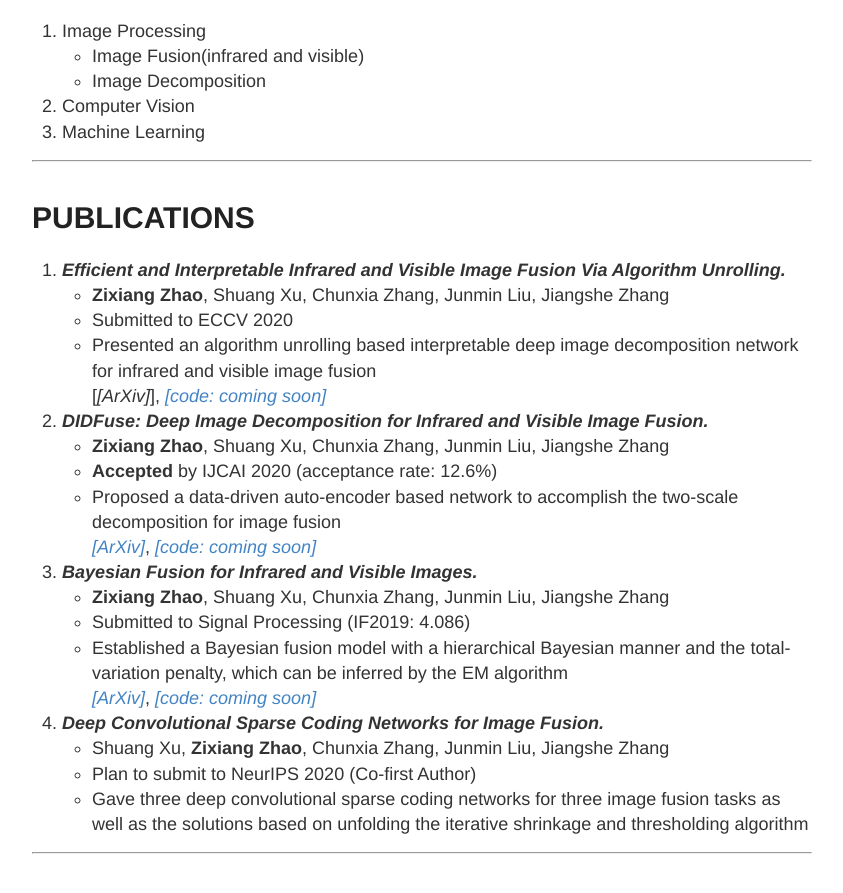
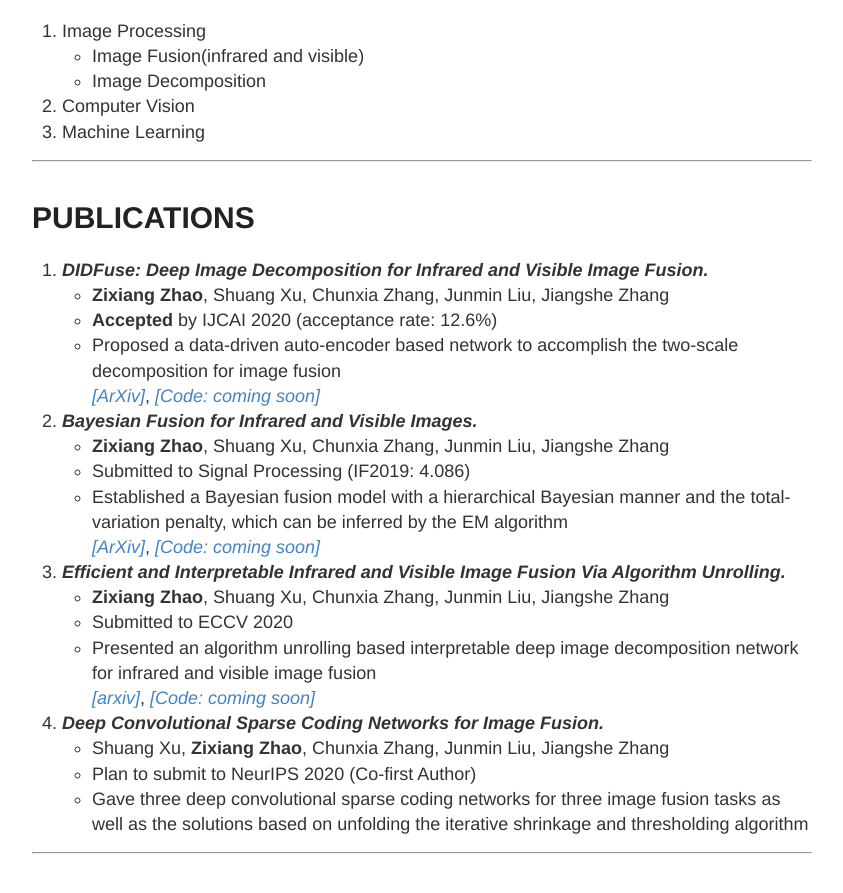
Before and after one commit to Zhaozixiang1228/Zhaozixiang1228.github.io, a Jekyll site: the page built from index.md, in a window 1280 px wide and 900 px high, scrolled down 552 px. Shown: the top 893 px of the window, without its empty margins (218-1061 px from the left). Built offline with Jekyll 4.4.1, drawn with Linux system fonts in a browser that asks for light colours; our own code applies the rules of GitHub Pages for plain Markdown files; some of the changed lines change nothing that is shown.

Commit message:
Update index.md

```diff
--- a/index.md
+++ b/index.md
@@ -22,23 +22,23 @@ I am expected to obtain my Master's degree in 2021 and purse **an admission of a
 
 # PUBLICATIONS
 
-1. ***Efficient and Interpretable Infrared and Visible Image Fusion Via Algorithm Unrolling.***
+1. ***DIDFuse: Deep Image Decomposition for Infrared and Visible Image Fusion.***
+* **Zixiang Zhao**, Shuang Xu, Chunxia Zhang, Junmin Liu, Jiangshe Zhang
+* **Accepted** by IJCAI 2020 (acceptance rate: 12.6%)
+* Proposed a data-driven auto-encoder based network to accomplish the two-scale decomposition for image fusion
+[*[ArXiv]*](https://arxiv.org/abs/2003.09210v1), [*[Code: coming soon]*]()
+
+2. ***Bayesian Fusion for Infrared and Visible Images.***
+* **Zixiang Zhao**, Shuang Xu, Chunxia Zhang, Junmin Liu, Jiangshe Zhang
+* Submitted to Signal Processing (IF2019: 4.086)
+* Established a Bayesian fusion model with a hierarchical Bayesian manner and the total-variation penalty, which can be inferred by the EM algorithm
+[*[ArXiv]*](https://arxiv.org/abs/2005.05839), [*[Code: coming soon]*]()
+
+3. ***Efficient and Interpretable Infrared and Visible Image Fusion Via Algorithm Unrolling.***
 * **Zixiang Zhao**, Shuang Xu, Chunxia Zhang, Junmin Liu, Jiangshe Zhang
 * Submitted to ECCV 2020
 * Presented an algorithm unrolling based interpretable deep image decomposition network for infrared and visible image fusion
-[*[ArXiv]*], [*[code: coming soon]*]()
-
-2. ***DIDFuse: Deep Image Decomposition for Infrared and Visible Image Fusion.***
-* **Zixiang Zhao**, Shuang Xu, Chunxia Zhang, Junmin Liu, Jiangshe Zhang
-* **Accepted** by IJCAI 2020 (acceptance rate: 12.6%)
-* Proposed a data-driven auto-encoder based network to accomplish the two-scale decomposition for image fusion
-[*[ArXiv]*](https://arxiv.org/abs/2003.09210v1), [*[code: coming soon]*]()
-
-3. ***Bayesian Fusion for Infrared and Visible Images.***
-* **Zixiang Zhao**, Shuang Xu, Chunxia Zhang, Junmin Liu, Jiangshe Zhang
-* Submitted to Signal Processing (IF2019: 4.086)
-* Established a Bayesian fusion model with a hierarchical Bayesian manner and the total-variation penalty, which can be inferred by the EM algorithm
-[*[ArXiv]*](https://arxiv.org/abs/2005.05839), [*[code: coming soon]*]()
+[*[arxiv]*](https://arxiv.org/abs/2005.05896), [*[Code: coming soon]*]()
 
 4. ***Deep Convolutional Sparse Coding Networks for Image Fusion.***
 * Shuang Xu, **Zixiang Zhao**, Chunxia Zhang, Junmin Liu, Jiangshe Zhang
```
